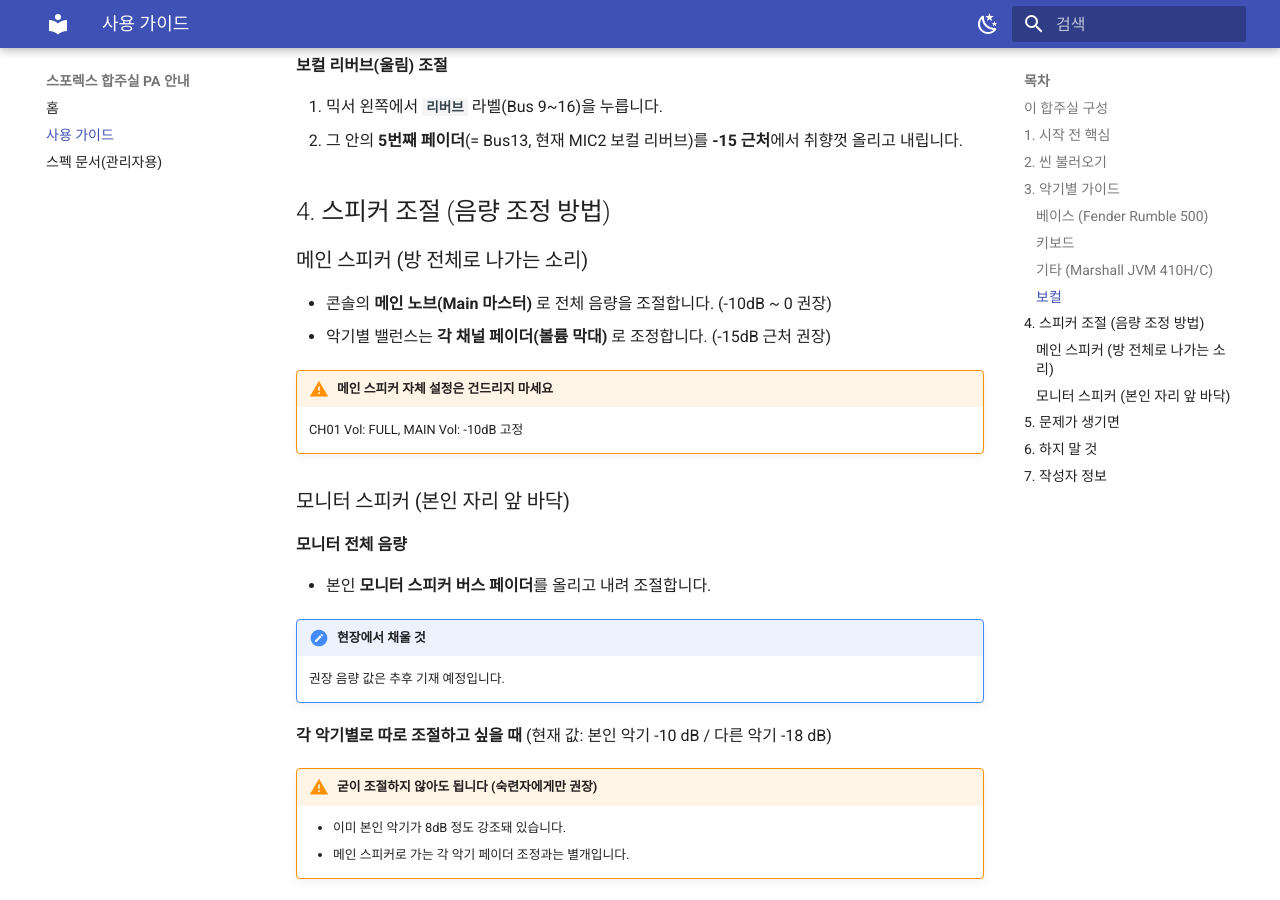
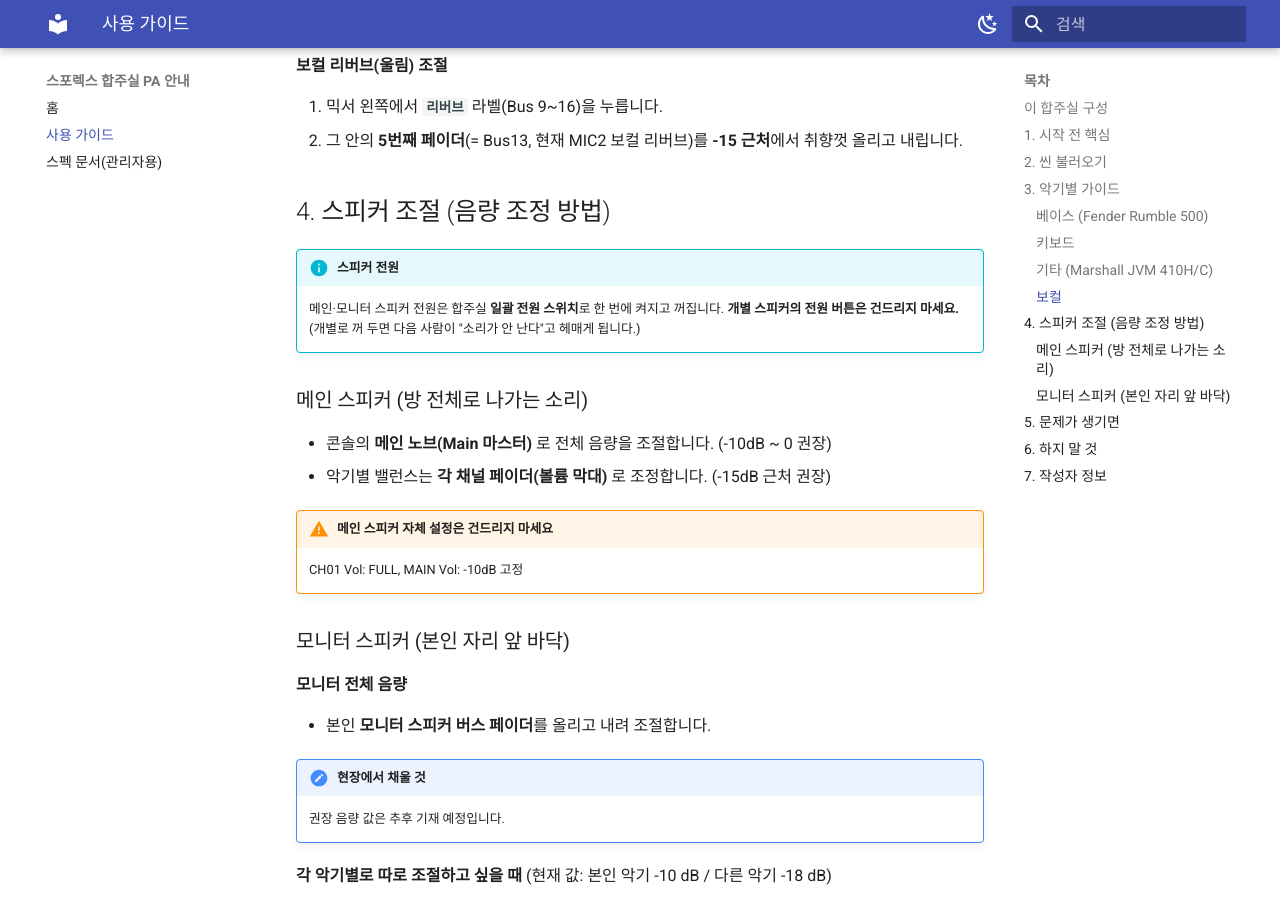
Before and after one commit to SingeonKim/mua-bandroom-guide, an MkDocs documentation site: the page built from docs/guide.md, in a window 1280 px wide and 900 px high, scrolled down 2886 px. Built offline with MkDocs 1.6.1 and Material for MkDocs 9.7.7, drawn with Linux system fonts in a browser that asks for light colours; some of the changed text lies outside the part shown.

Commit message:
docs: warn against individual speaker power (use master power switch); unify affiliation 'S/W Culture사무국(AI센터) 김신건', remove phone number

```diff
--- a/docs/guide.md
+++ b/docs/guide.md
@@ -86,6 +86,9 @@
 
 ## 4. 스피커 조절 (음량 조정 방법)
 
+!!! info "스피커 전원"
+    메인·모니터 스피커 전원은 합주실 **일괄 전원 스위치**로 한 번에 켜지고 꺼집니다. **개별 스피커의 전원 버튼은 건드리지 마세요.** (개별로 꺼 두면 다음 사람이 "소리가 안 난다"고 헤매게 됩니다.)
+
 ### 메인 스피커 (방 전체로 나가는 소리)
 
 - 콘솔의 **메인 노브(Main 마스터)** 로 전체 음량을 조절합니다. (-10dB ~ 0 권장)
@@ -131,10 +134,11 @@
     - **다른 사람 채널의 게인**이나 컴프·게이트·EQ 건드리기 (본인 기타 채널 게인을 3번 표대로 맞추는 것만 예외)
     - 모니터/메인 **버스 라우팅** 변경
     - 메인 스피커, 모니터링 스피커 자체 세팅 변경
+    - 스피커(메인·모니터) **개별 전원** 켜고 끄기 — 전원은 합주실 **일괄 전원 스위치**로만 관리합니다.
 
     바꾸면 다음 사람의 세팅이 꼬입니다. 무언가 바꿨다면 **반드시 `02 mua-default-scenes`를 다시 불러오세요.**
 
 ## 7. 작성자 정보
 
-- **S/W Culture 사무국(AI 센터) 김신건**
+- **S/W Culture사무국(AI센터) 김신건**
 - 업데이트 필요 사항은 사내 메신저 부탁드립니다.
```
Also changed, not shown: docs/index.md (+1 -1 lines), docs/spec.md (+6 -0 lines).
